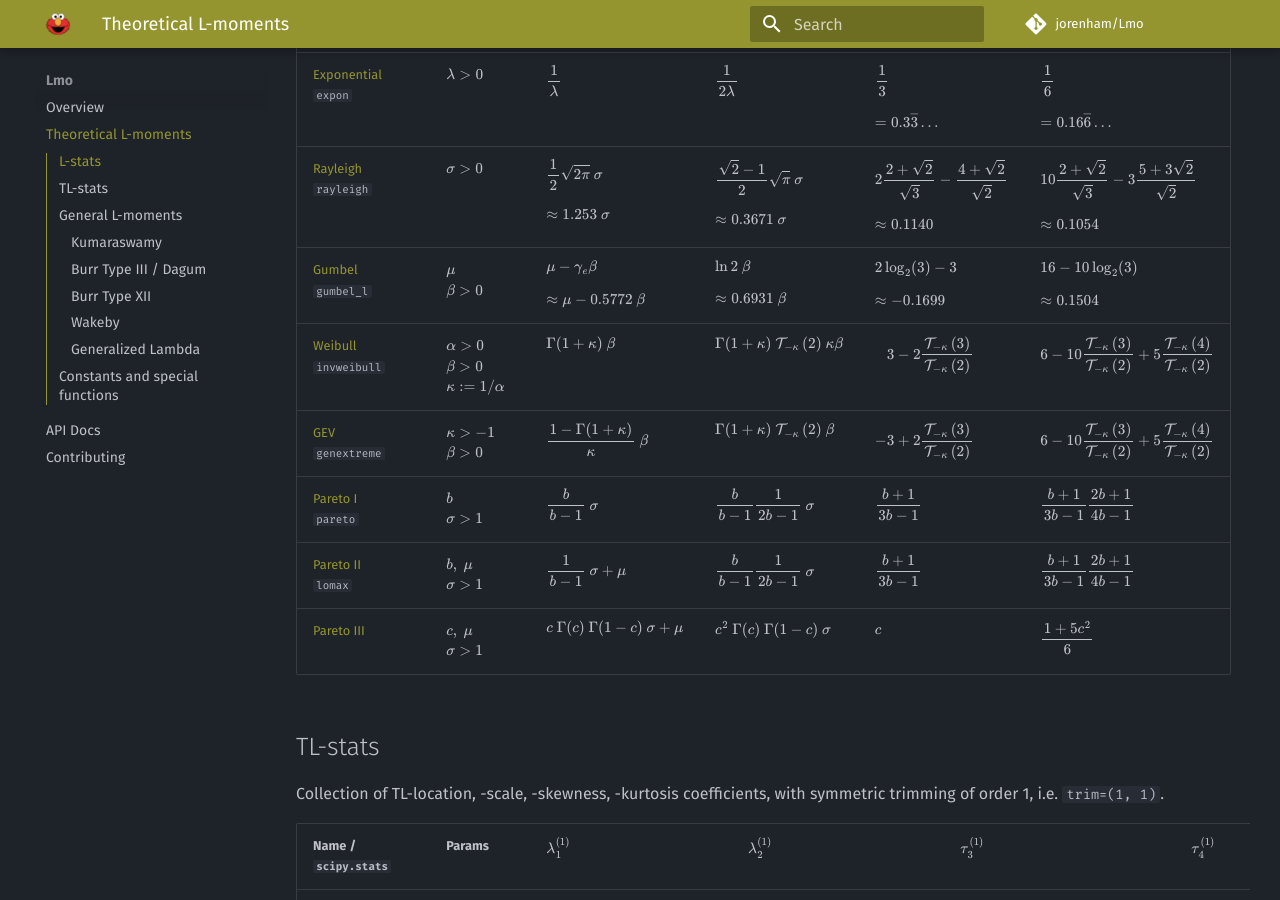
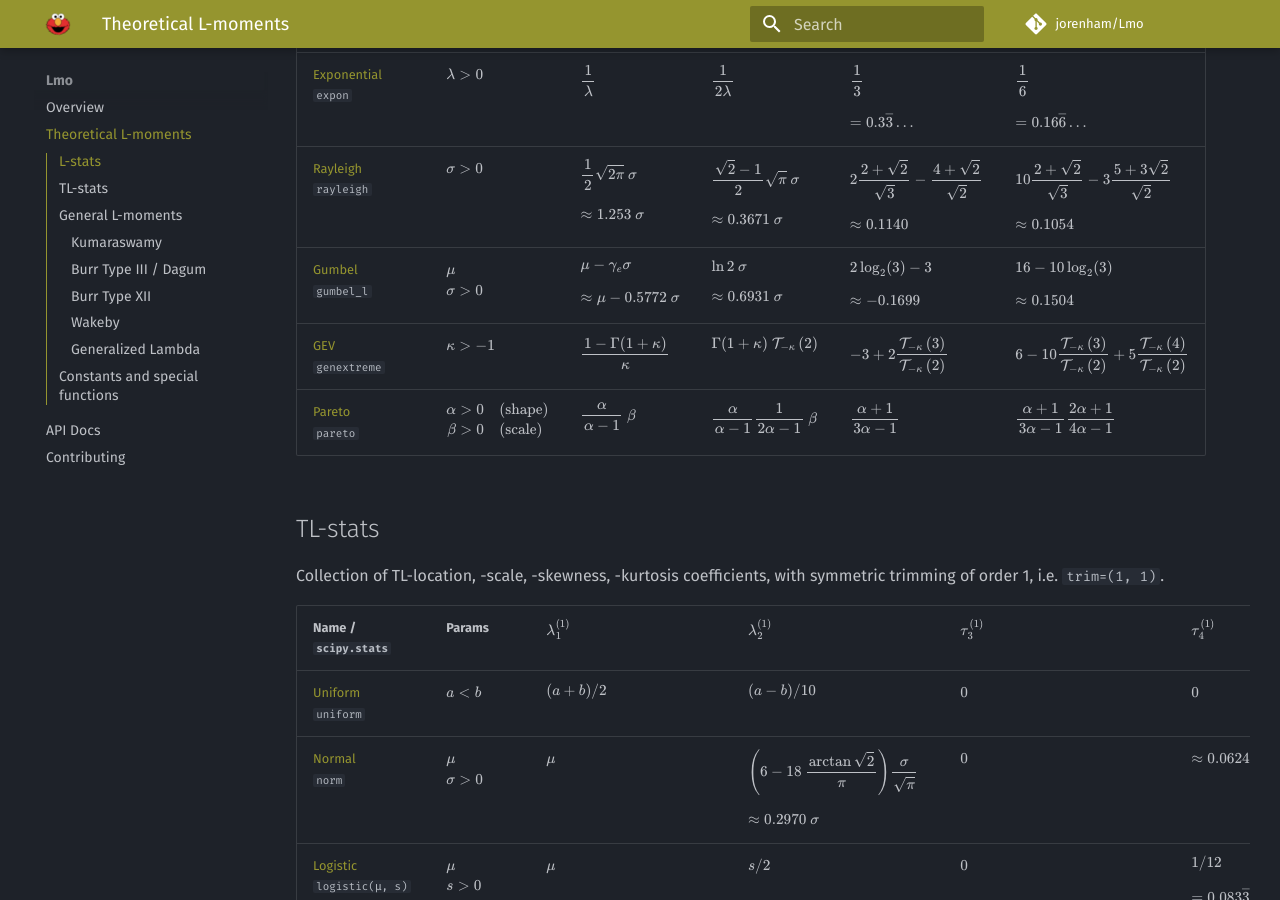
Before and after one commit to jorenham/Lmo, an MkDocs documentation site: the page built from docs/distributions.md, in a window 1280 px wide and 900 px high, scrolled down 1403 px. Built offline with MkDocs 1.6.1 and Material for MkDocs 9.7.7, drawn with Linux system fonts in a browser that asks for light colours; comment, search, counter and statistics services are not loaded.

Commit message:
cleaned up the tables

```diff
--- a/docs/distributions.md
+++ b/docs/distributions.md
@@ -291,15 +291,15 @@
     </td>
     <td>
         \( \mu \)<br>
-        \( \beta > 0 \)
+        \( \sigma > 0 \)
     </td>
     <td>
-        \[ \mu - \gamma_e \beta \]
-        \( \approx \mu - 0.5772 \ \beta \)
+        \[ \mu - \gamma_e \sigma \]
+        \( \approx \mu - 0.5772 \ \sigma \)
     </td>
     <td>
-        \[ \ln{2} \ \beta \]
-        \( \approx 0.6931 \ \beta \)
+        \[ \ln{2} \ \sigma \]
+        \( \approx 0.6931 \ \sigma \)
     </td>
     <td>
         \[ 2 \log_2(3) - 3 \]
@@ -308,47 +308,6 @@
     <td>
         \[ 16 - 10 \log_2(3) \]
         \( \approx 0.1504 \)
-    </td>
-</tr>
-<tr>
-    <td>
-        <a
-            href="https://wikipedia.org/wiki/Weibull_distribution"
-            target="_blank"
-            title="Weibull distribution - Wikipedia"
-        >
-            Weibull
-        </a>
-        <br>
-        <code>invweibull</code>
-    </td>
-    <td>
-        \( \alpha > 0 \)<br>
-        \( \beta > 0 \)<br>
-        \( \kappa := 1 / \alpha \)
-    </td>
-    <td>\[ \Gamma(1 + \kappa) \ \beta \]</td>
-    <td>
-        \[ \Gamma(1 + \kappa) \ \boxcox{2}{-\kappa} \ \kappa \beta \]
-    </td>
-    <td>
-        \[
-            \hphantom{-}3
-            - 2 \frac
-                {\boxcox{3}{-\kappa}}
-                {\boxcox{2}{-\kappa}}
-        \]
-    </td>
-    <td>
-        \[
-            6
-            - 10 \frac
-                {\boxcox{3}{-\kappa}}
-                {\boxcox{2}{-\kappa}}
-            + 5 \frac
-                {\boxcox{4}{-\kappa}}
-                {\boxcox{2}{-\kappa}}
-        \]
     </td>
 </tr>
 <tr>
@@ -364,14 +323,13 @@
         <code>genextreme</code>
     </td>
     <td>
-        \( \kappa > -1 \)<br>
-        \( \beta > 0 \)
+        \( \kappa > -1 \)
     </td>
     <td>
-        \[ \frac{1 - \Gamma(1 + \kappa)}{\kappa} \ \beta \]
+        \[ \frac{1 - \Gamma(1 + \kappa)}{\kappa} \]
     </td>
     <td>
-        \[\Gamma(1 + \kappa) \ \boxcox{2}{-\kappa} \ \beta \]
+        \[\Gamma(1 + \kappa) \ \boxcox{2}{-\kappa} \]
     </td>
     <td>
         \[
@@ -400,83 +358,30 @@
             target="_blank"
             title="Pareto distribution - Wikipedia"
         >
-            Pareto I
+            Pareto
         </a>
         <br>
         <code>pareto</code>
     </td>
     <td>
-        \( b \)<br>
-        \( \sigma > 1 \)
+        \[
+        \begin{align*}
+            \alpha &> 0 \quad \text{(shape)} \\
+            \beta  &> 0 \quad \text{(scale)}
+        \end{align*}
+        \]
     </td>
     <td>
-        \[ \frac{b}{b - 1} \ \sigma \]
+        \[ \frac{\alpha}{\alpha - 1} \ \beta \]
     </td>
     <td>
-        \[ \frac{b}{b - 1} \frac{1}{2b - 1} \ \sigma \]
+        \[ \frac{\alpha}{\alpha - 1} \frac{1}{2 \alpha - 1} \ \beta \]
     </td>
     <td>
-        \[ \frac{b + 1}{3b - 1} \]
+        \[ \frac{\alpha + 1}{3 \alpha - 1} \]
     </td>
     <td>
-        \[ \frac{b + 1}{3b - 1} \frac{2b + 1}{4b - 1} \]
-    </td>
-</tr>
-<tr>
-    <td>
-        <a
-            href="https://wikipedia.org/wiki/Pareto_distribution#Pareto_types_I%E2%80%93IV"
-            target="_blank"
-            title="Pareto distribution - Wikipedia"
-        >
-            Pareto II
-        </a>
-        <br>
-        <code>lomax</code>
-    </td>
-    <td>
-        \( b, \ \mu \)<br>
-        \( \sigma > 1 \)
-    </td>
-    <td>
-        \[ \frac{1}{b - 1} \ \sigma + \mu \]
-    </td>
-    <td>
-        \[ \frac{b}{b - 1} \frac{1}{2b - 1} \ \sigma \]
-    </td>
-    <td>
-        \[ \frac{b + 1}{3b - 1} \]
-    </td>
-    <td>
-        \[ \frac{b + 1}{3b - 1} \frac{2b + 1}{4b - 1} \]
-    </td>
-</tr>
-<tr>
-    <td>
-        <a
-            href="https://wikipedia.org/wiki/Pareto_distribution#Pareto_types_I%E2%80%93IV"
-            target="_blank"
-            title="Pareto distribution - Wikipedia"
-        >
-            Pareto III
-        </a>
-        <br>
-    </td>
-    <td>
-        \( c, \ \mu \)<br>
-        \( \sigma > 1 \)
-    </td>
-    <td>
-        \[ c \ \Gamma(c) \ \Gamma(1 - c) \ \sigma + \mu \]
-    </td>
-    <td>
-        \[ c^2 \ \Gamma(c) \ \Gamma(1 - c) \ \sigma \]
-    </td>
-    <td>
-        \[ c \vphantom{c^2 \Gamma(c)} \]
-    </td>
-    <td>
-        \[ \frac{1 + 5 c^2}{6} \]
+        \[ \frac{\alpha + 1}{3 \alpha - 1} \frac{2 \alpha + 1}{4 \alpha - 1} \]
     </td>
 </tr>
 </table>
```
